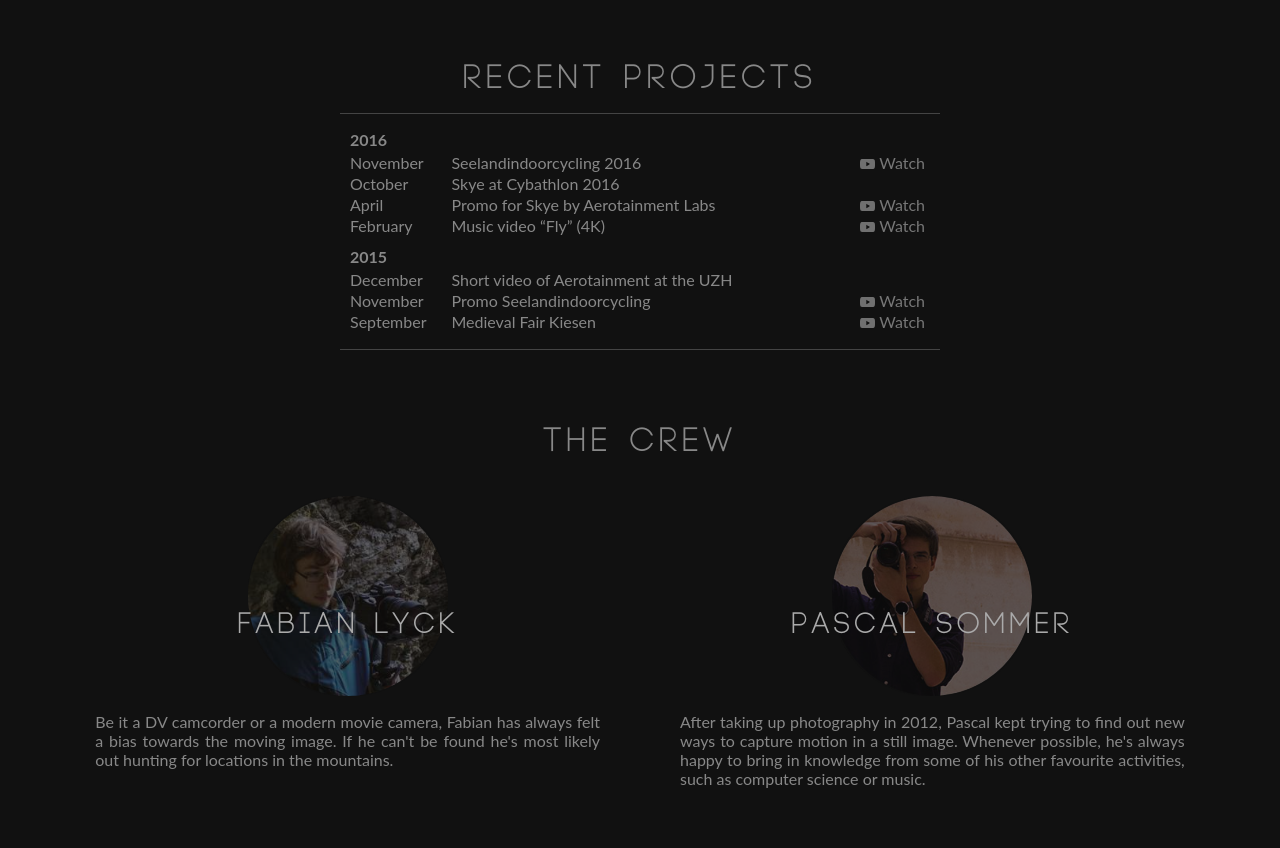
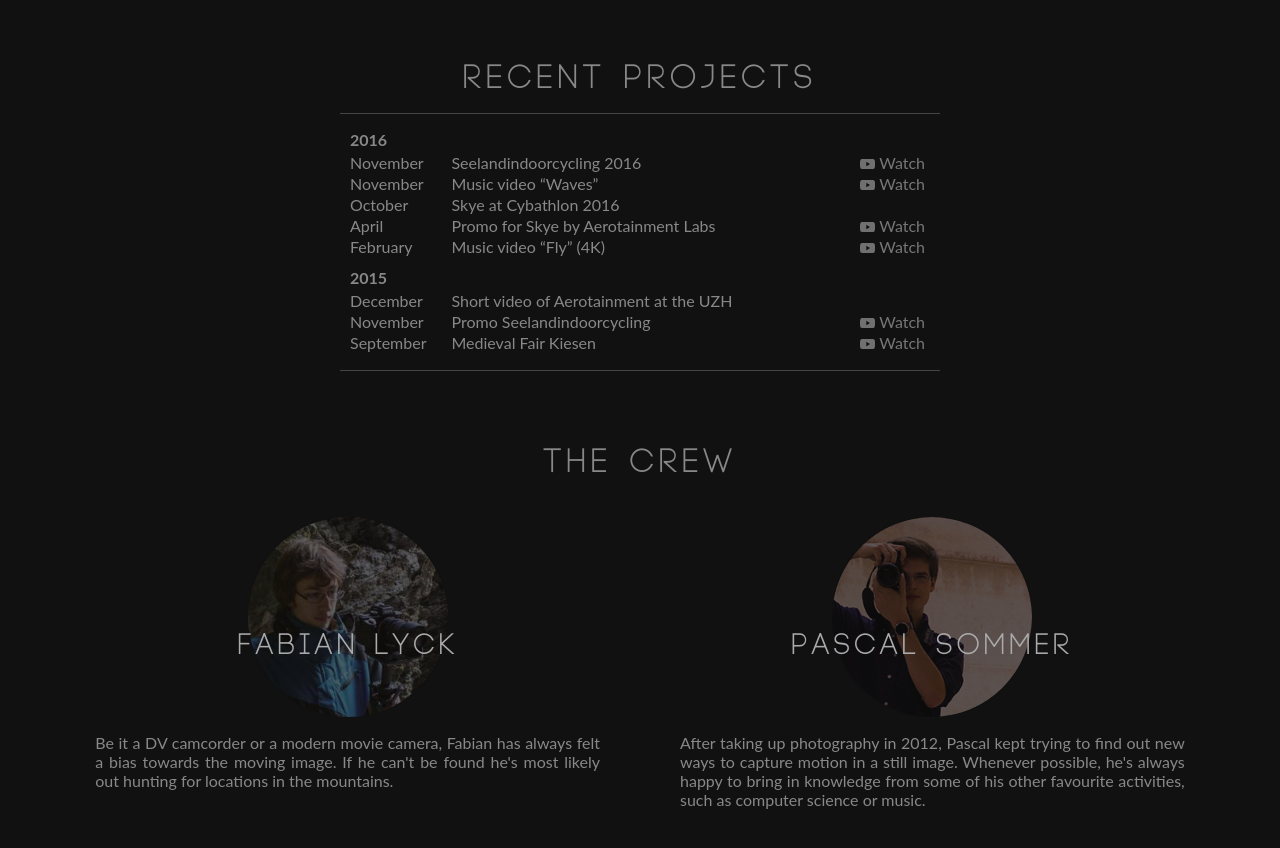
Before and after one commit to Pascal-So/digitalwing-website, a plain HTML site: page index.html in a window 1280 px wide. Shown: the part 3200-4048 px from the top of the page. Drawn offline with Linux system fonts and the light colour scheme.

Commit message:
updated vids

```diff
--- a/index.html
+++ b/index.html
@@ -45,7 +45,7 @@
 	<div id="skills" class="section">
 		<h1 class="titleSkills">EXPERTISE</h1>
 		<div class="skill">
-			<a href="https://youtu.be/NL3joKd7P-A" id="NL3joKd7P-A" aspect="34.4%" class="skillLink ytLink"><div class="skillPic roundPic" id = "dynamicSkillPic"><img src="img/playIcon.svg" class="playIconGoesHere"/></div></a>
+			<a href="https://youtu.be/hzR74WpFa4Q" id="hzR74WpFa4Q" aspect="34.4%" class="skillLink ytLink"><div class="skillPic roundPic" id = "dynamicSkillPic"><img src="img/playIcon.svg" class="playIconGoesHere"/></div></a>
 			<div class="skillText">
 				<h2 id="skillDynamicTitle">Dynamic shots</h2>
 				<p id="skillDynamicText">
@@ -55,7 +55,7 @@
 			<div class="clear"></div>
 		</div>
 		<div class="skill">
-			<a href="https://youtu.be/RFJGh29AScw" id="RFJGh29AScw" aspect="45.0%" class="skillLink ytLink"><div class="skillPic roundPic" id = "lowLightSkillPic"><img src="img/playIcon.svg" class="playIconGoesHere"/></div></a>
+			<a href="https://youtu.be/cyaQJswTQCM" id="cyaQJswTQCM" aspect="45.0%" class="skillLink ytLink"><div class="skillPic roundPic" id = "lowLightSkillPic"><img src="img/playIcon.svg" class="playIconGoesHere"/></div></a>
 			<div class="skillText">
 				<h2 id="skillLowLightTitle">Available light</h2>
 				<p id="skillLowLightText">
@@ -141,6 +141,7 @@
 				<table><tbody>
 					<tr><th>2016</th></tr>
 					<tr><td>November</td><td class="centerTd">Seelandindoorcycling 2016</td><td><a class="aboutLink ytLink" href="#about" target="" id="cyaQJswTQCM" aspect="45.0%"><img src="img/playIcon.svg" class="aboutPlay">&nbsp;Watch</a></td></tr>
+					<tr><td>November</td><td class="centerTd">Music video <q>Waves</q></td><td><a class="aboutLink ytLink" href="#about" target="" id="hzR74WpFa4Q" aspect="45.0%"><img src="img/playIcon.svg" class="aboutPlay">&nbsp;Watch</a></td></tr>
 					<tr><td>Oktober</td><td class="centerTd">Skye at Cybathlon 2016</td></tr>
 					<tr><td>April</td><td class="centerTd">Promo for Skye by Aerotainment Labs</td><td><a class="aboutLink ytLink" href="#about" target="" id="DszwR1-fmLs" aspect="34.4%"><img src="img/playIcon.svg" class="aboutPlay">&nbsp;Watch</a></td></tr>
 					<tr><td>February</td><td class="centerTd">Music <span itemprop='makesOffer'>video</span> <q>Fly</q> (4K)</td><td><a class="aboutLink ytLink" href="#about" target="" id="NL3joKd7P-A" aspect="34.4%"><img src="img/playIcon.svg" class="aboutPlay">&nbsp;Watch</a></td></tr>
--- a/js/lang_de.js
+++ b/js/lang_de.js
@@ -24,14 +24,15 @@ $(function(){
 	var aboutDWRightText = "Unser Arbeitsprozess ist einfach dennoch effizient, was es uns erlaubt, Projekte in einer relativ kurzen Zeit fertigzustellen.";
 	var aboutDWList = "<table>" +
 			"<tr><th class='firstTh'>2016</th></tr>" +
-			"<tr><td>November</td><td class='centerTd'>Seelandindoorcycling 2016</td><td><a class='aboutLink ytLink' href='https://www.youtube.com/watch?v=cyaQJswTQCM' target='' id='cyaQJswTQCM' aspect='45.0%'><img src='img/playIcon.svg' class='aboutPlay'>&nbsp;Watch</a></td></tr>" +
+			"<tr><td>November</td><td class='centerTd'>Seelandindoorcycling 2016</td><td><a class='aboutLink ytLink' href='#about' target='' id='cyaQJswTQCM' aspect='45.0%'><img src='img/playIcon.svg' class='aboutPlay'>&nbsp;Anschauen</a></td></tr>" +
+			"<tr><td>November</td><td class='centerTd'>Musikvideo <q>Waves</q></td><td><a class='aboutLink ytLink' href='#about' target='' id='hzR74WpFa4Q' aspect='45.0%'><img src='img/playIcon.svg' class='aboutPlay'>&nbsp;Anschauen</a></td></tr>" +
 			"<tr><td>Oktober</td><td class='centerTd'>Skye am Cybathlon 2016</td></tr>" +
-			"<tr><td>April</td><td class='centerTd'>Promo für Skye von Aerotainment Labs</td><td><a class='aboutLink ytLink' href='https://youtu.be/DszwR1-fmLs' target='_blank' id='DszwR1-fmLs' aspect='34.4%'><img src='img/playIcon.svg' class='aboutPlay'/>&nbsp;Anschauen</a></td></tr>" +
-			"<tr><td>Februar</td><td class='centerTd'>Musikvideo <q>Fly</q> (4K)</td><td><a class='aboutLink ytLink' href='https://youtu.be/NL3joKd7P-A' target='_blank' id='NL3joKd7P-A' aspect='34.4%'><img src='img/playIcon.svg' class='aboutPlay'/>&nbsp;Anschauen</a></td></tr>" +
+			"<tr><td>April</td><td class='centerTd'>Promo für Skye von Aerotainment Labs</td><td><a class='aboutLink ytLink' href='#about' target='' id='DszwR1-fmLs' aspect='34.4%'><img src='img/playIcon.svg' class='aboutPlay'/>&nbsp;Anschauen</a></td></tr>" +
+			"<tr><td>Februar</td><td class='centerTd'>Musikvideo <q>Fly</q> (4K)</td><td><a class='aboutLink ytLink' href='#about' target='' id='NL3joKd7P-A' aspect='34.4%'><img src='img/playIcon.svg' class='aboutPlay'/>&nbsp;Anschauen</a></td></tr>" +
 			"<tr><th>2015</th></tr>" +
 			"<tr><td>Dezember</td><td class='centerTd'>Kurzvideo für Aerotainment an der UZH</td></tr>" +
-			"<tr><td>November</td><td class='centerTd'>Promo Seelandindoorcycling</td><td><a class='aboutLink ytLink' href='https://youtu.be/RFJGh29AScw' target='_blank' id='RFJGh29AScw' aspect='45.0%'><img src='img/playIcon.svg' class='aboutPlay'/>&nbsp;Anschauen</a></td></tr>" +
-			"<tr><td>September</td><td class='centerTd'>Mittelaltermarkt Kiesen</td><td><a class='aboutLink ytLink' href='https://youtu.be/41R56juAyfA' target='_blank' id='41R56juAyfA' aspect='45.0%'><img src='img/playIcon.svg' class='aboutPlay'/>&nbsp;Anschauen</a></td></tr>" +
+			"<tr><td>November</td><td class='centerTd'>Promo Seelandindoorcycling</td><td><a class='aboutLink ytLink' href='#about' target='' id='RFJGh29AScw' aspect='45.0%'><img src='img/playIcon.svg' class='aboutPlay'/>&nbsp;Anschauen</a></td></tr>" +
+			"<tr><td>September</td><td class='centerTd'>Mittelaltermarkt Kiesen</td><td><a class='aboutLink ytLink' href='#about' target='' id='41R56juAyfA' aspect='45.0%'><img src='img/playIcon.svg' class='aboutPlay'/>&nbsp;Anschauen</a></td></tr>" +
 			"</table>";
 
 	var aboutFabianText = "Ob DV Camcorder oder moderne Kinokamera, Fabian hatte schon immer eine Vorliebe zum bewegten Bild. Seine Freizeit verbringt er in den Bergen auf der Suche nach stimmungsvollen neuen Orten.";
--- a/js/lang_en.js
+++ b/js/lang_en.js
@@ -27,14 +27,15 @@ $(function(){
 	var aboutDWRightText = "Due to our simple yet efficient workflow, we can finish projects in a relatively short amount of time.";
 	var aboutDWList = "<table>" +
 			"<tr><th class='firstTh'>2016</th></tr>" +
-			"<tr><td>November</td><td class='centerTd'>Seelandindoorcycling 2016</td><td><a class='aboutLink ytLink' href='https://www.youtube.com/watch?v=cyaQJswTQCM' target='' id='cyaQJswTQCM' aspect='45.0%'><img src='img/playIcon.svg' class='aboutPlay'>&nbsp;Watch</a></td></tr>" +
+			"<tr><td>November</td><td class='centerTd'>Seelandindoorcycling 2016</td><td><a class='aboutLink ytLink' href='#about' target='' id='cyaQJswTQCM' aspect='45.0%'><img src='img/playIcon.svg' class='aboutPlay'>&nbsp;Watch</a></td></tr>" +
+			"<tr><td>November</td><td class='centerTd'>Music video <q>Waves</q></td><td><a class='aboutLink ytLink' href='#about' target='' id='hzR74WpFa4Q' aspect='45.0%'><img src='img/playIcon.svg' class='aboutPlay'>&nbsp;Watch</a></td></tr>" +
 			"<tr><td>October</td><td class='centerTd'>Skye at Cybathlon 2016</td></tr>" +
-			"<tr><td>April</td><td class='centerTd'>Promo for Skye by Aerotainment Labs</td><td><a class='aboutLink ytLink' href='https://youtu.be/DszwR1-fmLs' target='_blank' id='DszwR1-fmLs' aspect='34.4%'><img src='img/playIcon.svg' class='aboutPlay'/>&nbsp;Watch</a></td></tr>" +
-			"<tr><td>February</td><td class='centerTd'>Music video <q>Fly</q> (4K)</td><td><a class='aboutLink ytLink' href='https://youtu.be/NL3joKd7P-A' target='_blank' id='NL3joKd7P-A' aspect='34.4%'><img src='img/playIcon.svg' class='aboutPlay'/>&nbsp;Watch</a></td></tr>" +
+			"<tr><td>April</td><td class='centerTd'>Promo for Skye by Aerotainment Labs</td><td><a class='aboutLink ytLink' href='#about' target='' id='DszwR1-fmLs' aspect='34.4%'><img src='img/playIcon.svg' class='aboutPlay'/>&nbsp;Watch</a></td></tr>" +
+			"<tr><td>February</td><td class='centerTd'>Music video <q>Fly</q> (4K)</td><td><a class='aboutLink ytLink' href='#about' target='' id='NL3joKd7P-A' aspect='34.4%'><img src='img/playIcon.svg' class='aboutPlay'/>&nbsp;Watch</a></td></tr>" +
 			"<tr><th>2015</th></tr>" +
 			"<tr><td>December</td><td class='centerTd'>Short video of Aerotainment at the UZH</td></tr>" +
-			"<tr><td>November</td><td class='centerTd'>Promo Seelandindoorcycling</td><td><a class='aboutLink ytLink' href='https://youtu.be/RFJGh29AScw' target='_blank' id='RFJGh29AScw' aspect='45.0%'><img src='img/playIcon.svg' class='aboutPlay'/>&nbsp;Watch</a></td></tr>" +
-			"<tr><td>September</td><td class='centerTd'>Medieval Fair Kiesen</td><td><a class='aboutLink ytLink' href='https://youtu.be/41R56juAyfA' target='_blank' id='41R56juAyfA' aspect='45.0%'><img src='img/playIcon.svg' class='aboutPlay'/>&nbsp;Watch</a></td></tr>" +
+			"<tr><td>November</td><td class='centerTd'>Promo Seelandindoorcycling</td><td><a class='aboutLink ytLink' href='#about' target='' id='RFJGh29AScw' aspect='45.0%'><img src='img/playIcon.svg' class='aboutPlay'/>&nbsp;Watch</a></td></tr>" +
+			"<tr><td>September</td><td class='centerTd'>Medieval Fair Kiesen</td><td><a class='aboutLink ytLink' href='#about' target='' id='41R56juAyfA' aspect='45.0%'><img src='img/playIcon.svg' class='aboutPlay'/>&nbsp;Watch</a></td></tr>" +
 			"</table>";
 
 	var aboutFabianText = "Be it a DV camcorder or a modern movie camera, Fabian has always felt a bias towards the moving image. If he can't be found he's most likely out hunting for locations in the mountains.";
```
